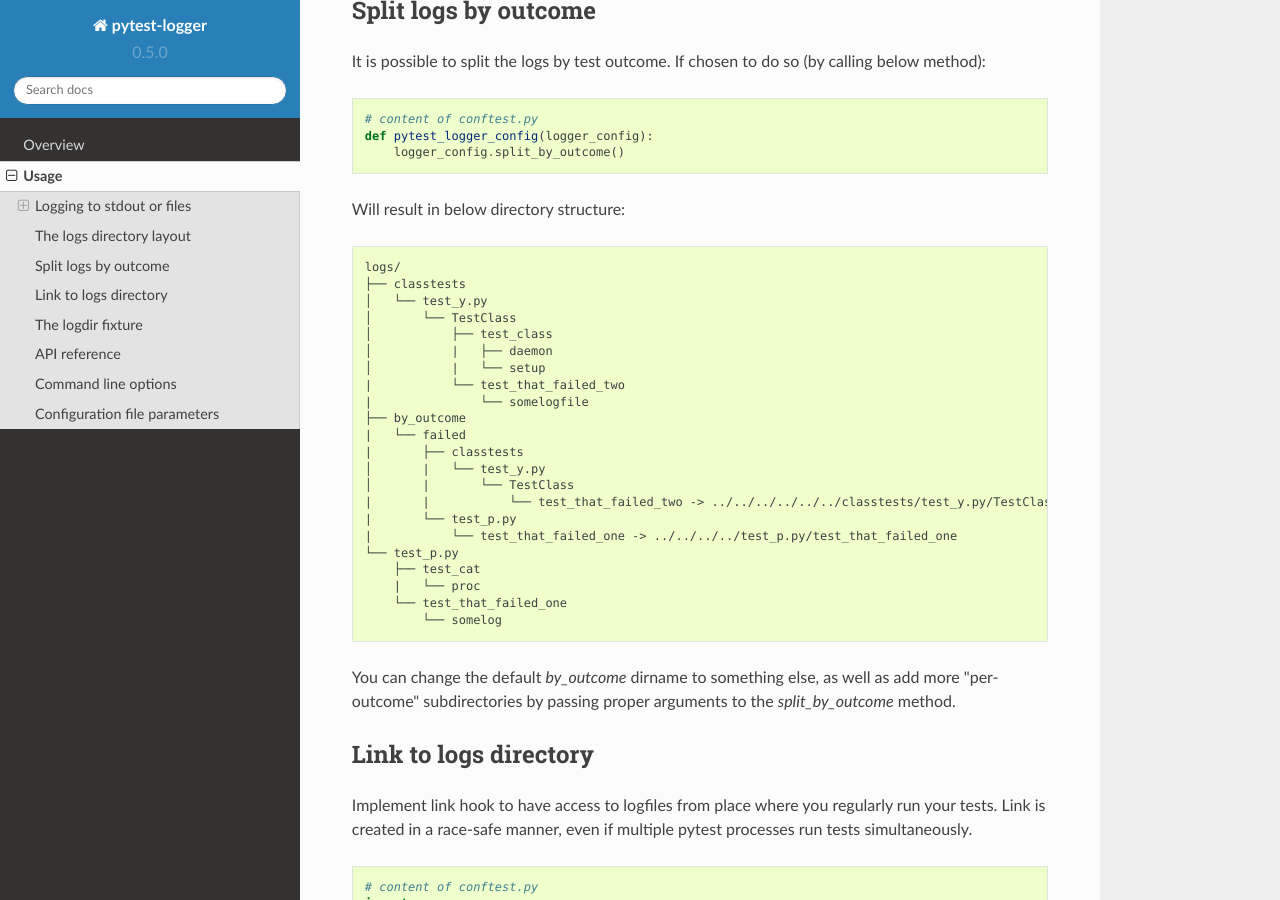
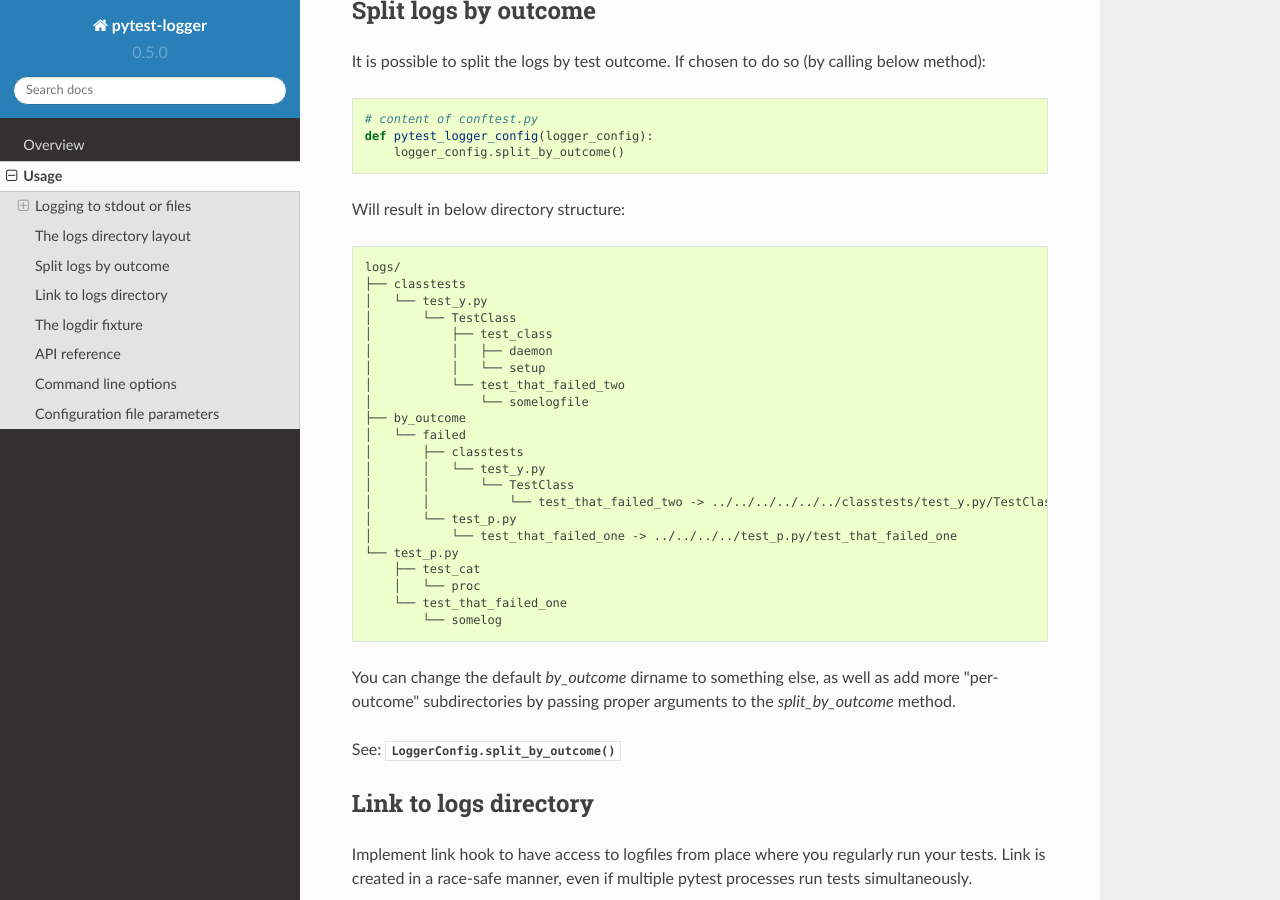
Before and after one commit to aurzenligl/pytest-logger, a Sphinx documentation site: the page built from docs/usage.rst, in a window 1280 px wide and 900 px high, scrolled down 2627 px. Built offline with Sphinx 7.4.7 and the Read the Docs theme 2.0.0, drawn with Linux system fonts in a browser that asks for light colours.

Commit message:
minor docs fixes

```diff
--- a/docs/usage.rst
+++ b/docs/usage.rst
@@ -154,28 +154,30 @@
 
     logs/
     ├── classtests
-    │   └── test_y.py
-    │       └── TestClass
+    │   └── test_y.py
+    │       └── TestClass
     │           ├── test_class
-    │           |   ├── daemon
-    │           |   └── setup
-    |           └── test_that_failed_two
-    |               └── somelogfile
+    │           │   ├── daemon
+    │           │   └── setup
+    │           └── test_that_failed_two
+    │               └── somelogfile
     ├── by_outcome
-    |   └── failed
-    |       ├── classtests
-    │       |   └── test_y.py
-    │       |       └── TestClass
-    |       |           └── test_that_failed_two -> ../../../../../../classtests/test_y.py/TestClass/test_that_failed_two
-    |       └── test_p.py
-    |           └── test_that_failed_one -> ../../../../test_p.py/test_that_failed_one
+    │   └── failed
+    │       ├── classtests
+    │       │   └── test_y.py
+    │       │       └── TestClass
+    │       │           └── test_that_failed_two -> ../../../../../../classtests/test_y.py/TestClass/test_that_failed_two
+    │       └── test_p.py
+    │           └── test_that_failed_one -> ../../../../test_p.py/test_that_failed_one
     └── test_p.py
-        ├── test_cat
-        |   └── proc
+        ├── test_cat
+        │   └── proc
         └── test_that_failed_one
             └── somelog
 
 You can change the default `by_outcome` dirname to something else, as well as add more "per-outcome" subdirectories by passing proper arguments to the `split_by_outcome` method.
+
+See: :py:meth:`LoggerConfig.split_by_outcome`
 
 .. _`link to logs dir`:
 
```
Also changed, not shown: 1 other file.
